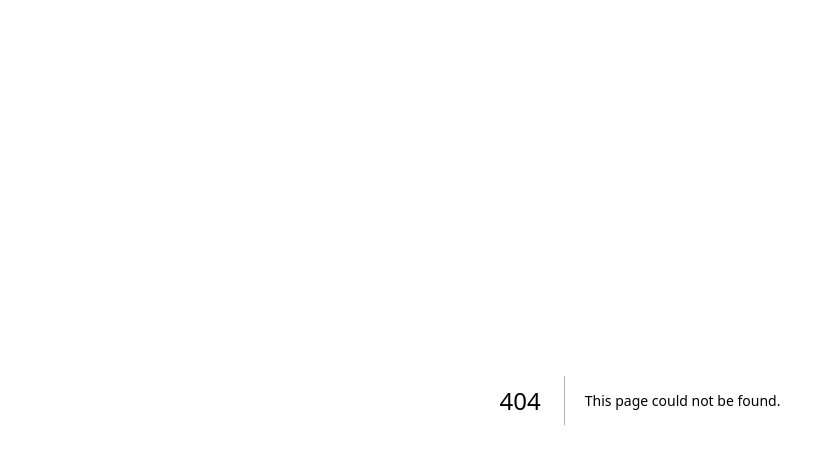
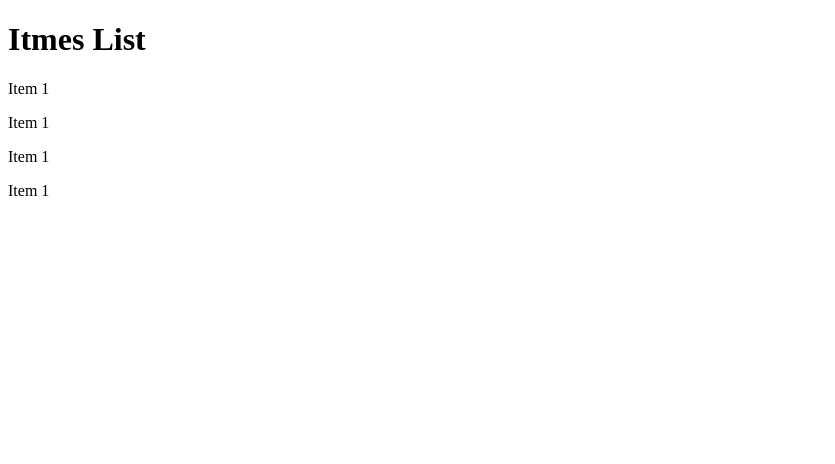
Before and after one commit to maheshpawar3819/NextJs, a Next.js app in the folder routing-concept/: page /items in a window 1280 px wide. Before the commit this address had no page. Shown: the top 464 px of the page, without its empty margins (0-835 px from the left). Built offline with nearby package versions, Linux system fonts and the light colour scheme.

Commit message:
add dynamic routes

```diff
--- /dev/null
+++ b/routing-concept/src/app/items/page.tsx
@@ -0,0 +1,11 @@
+export default function Items() {
+  return (
+    <>
+    <h1>Itmes List</h1>
+      <p>Item 1</p>
+      <p>Item 1</p>
+      <p>Item 1</p>
+      <p>Item 1</p>
+    </>
+  );
+}
```
Also changed, not shown: routing-concept/src/app/items/[itemsId]/page.tsx (added, +8 -0 lines).
